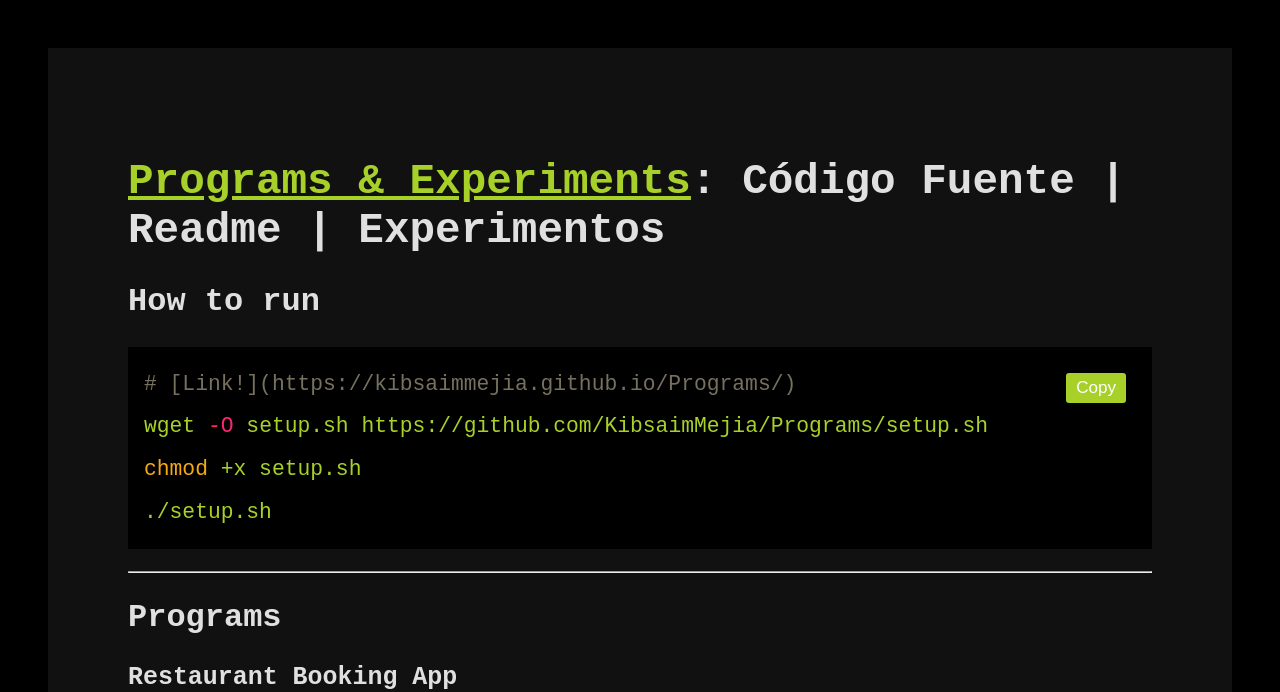
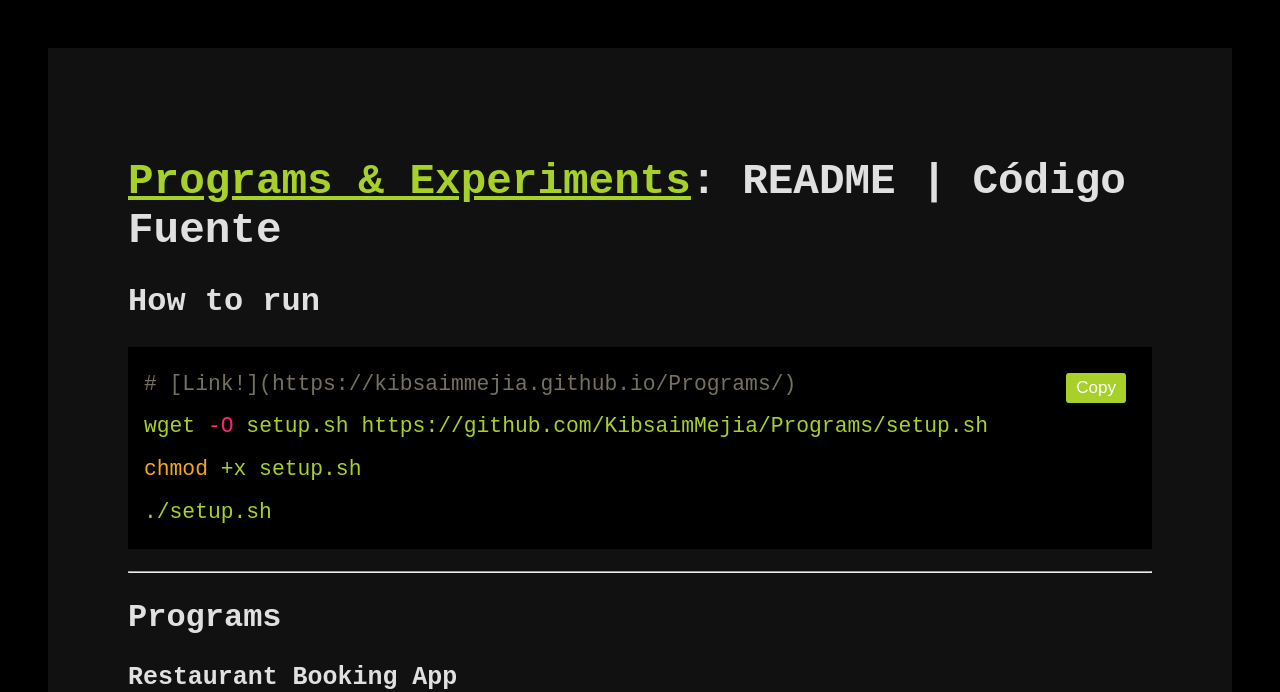
Before and after one commit to KibsaimMejia/Programs, a Jekyll site: the page built from index.md, in a window 1280 px wide and 900 px high, cut to the strip 0-692 px from the top of the window. Built offline with Jekyll 4.4.1, drawn with Linux system fonts in a browser that asks for light colours.

Commit message:
Update index.md

```diff
--- a/index.md
+++ b/index.md
@@ -2,7 +2,7 @@
 layout: default
 title: Programs & Experiments
 ---
-# [Programs & Experiments](https://github.com/Kibzai/Programs/): Código Fuente | Readme | Experimentos
+# [Programs & Experiments](https://kibsaimmejia.github.io/Programs/README): README | Código Fuente
 
 ## How to run
 
```
